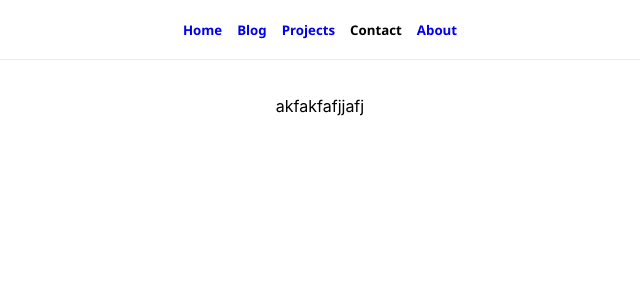
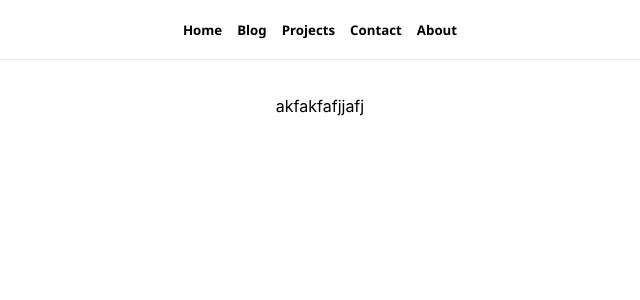
Before and after one commit to DanielTolentino/personal-page, a Next.js app: page /about in a window 1280 px wide. Shown: the top 300 px of the page, without its empty margins (320-960 px from the left). Built offline with nearby package versions, Linux system fonts and the light colour scheme.

Commit message:
Fix comment extra tab

```diff
--- a/components/NavBar.module.css
+++ b/components/NavBar.module.css
@@ -1,6 +1,6 @@
 .main{
     /* position the main div to top */
-        /* make the main sticky when scrolling */
+    /* make the main sticky when scrolling */
     position: fixed;
     z-index: 1;
     top: 0;
@@ -20,7 +20,6 @@
     align-items: center;
     /* set the padding of the main div */
     padding: 0 20px;
-    margin-bottom: 50px;
 }
 .title {
     font-family: 'Segoe UI', Tahoma, Geneva, Verdana, sans-serif;
@@ -54,6 +53,11 @@
 
 .link{
     text-decoration: none;
+    color: #000;
+}
+.a {
+    text-decoration: none;
+    color: #000;
 }
 .link:visited {
     color: #000;
```
